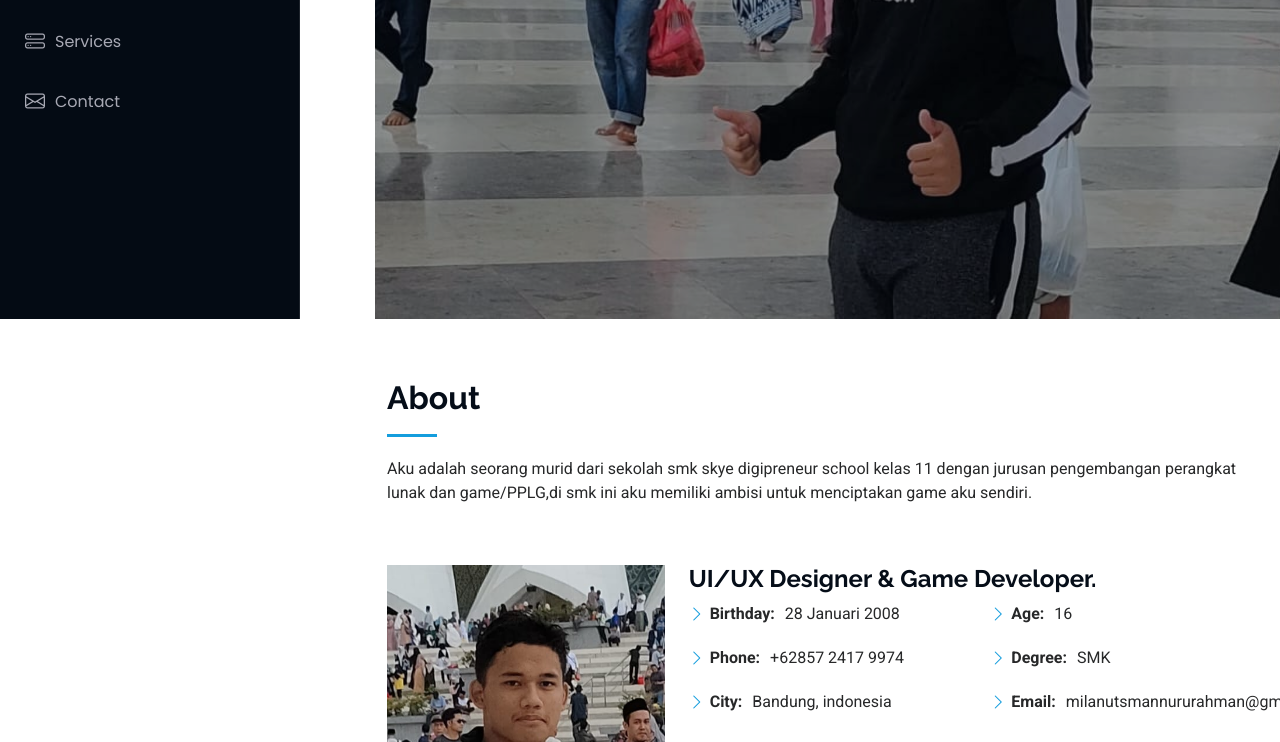
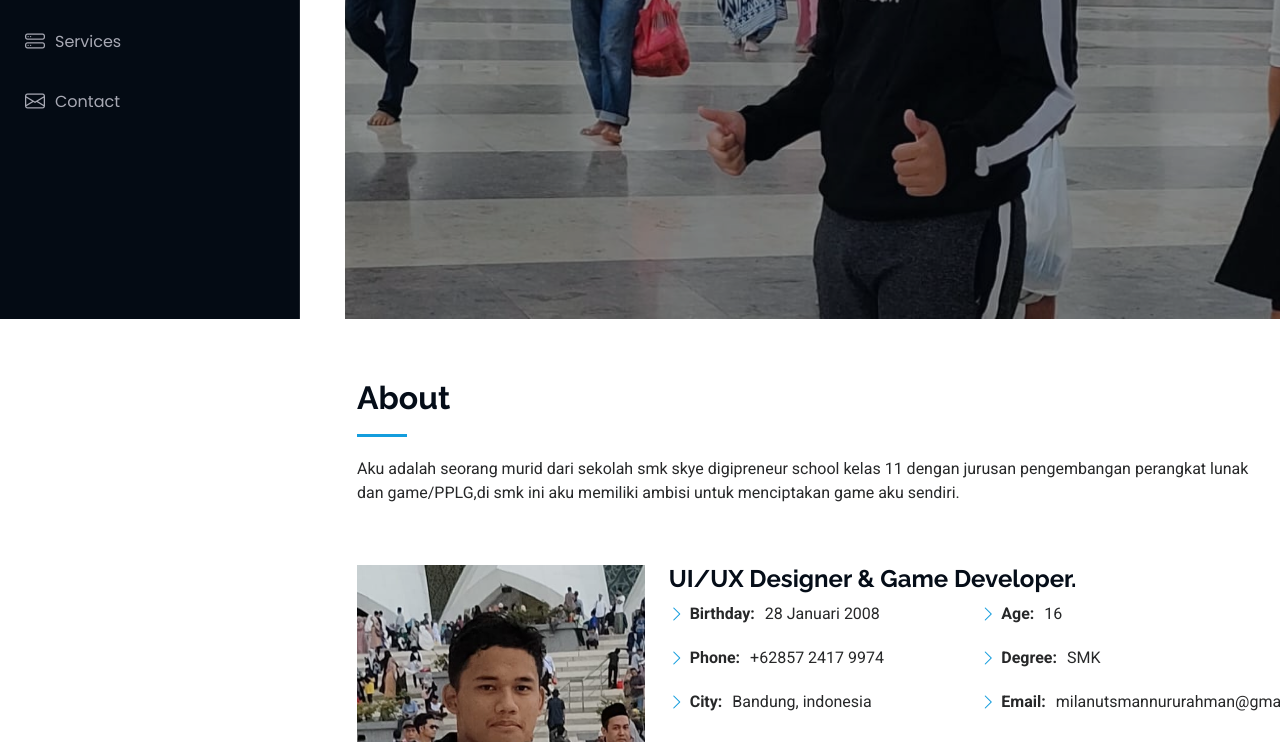
Before and after one commit to milanutsman/milanutsman.github.io, a plain HTML site: page index.html in a window 1280 px wide. Shown: the part 481-1223 px from the top of the page. Drawn offline with nearby package versions, Linux system fonts and the light colour scheme; files that its build step writes are made by us from their sources; files whose address does not match are found by name.

Commit message:
Update main.css

```diff
--- a/main.css
+++ b/main.css
@@ -209,7 +209,7 @@ h6 {
 
   .header~main,
   .header~#footer {
-    margin-left: 375px;
+    margin-left: 345px;
   }
 }
 
```
